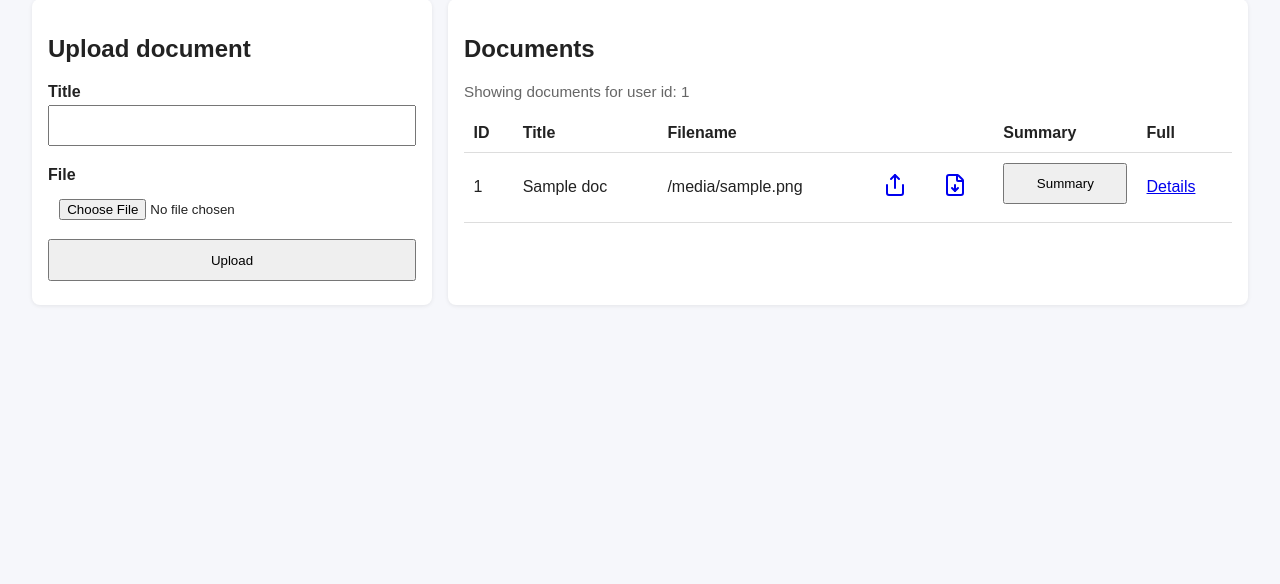
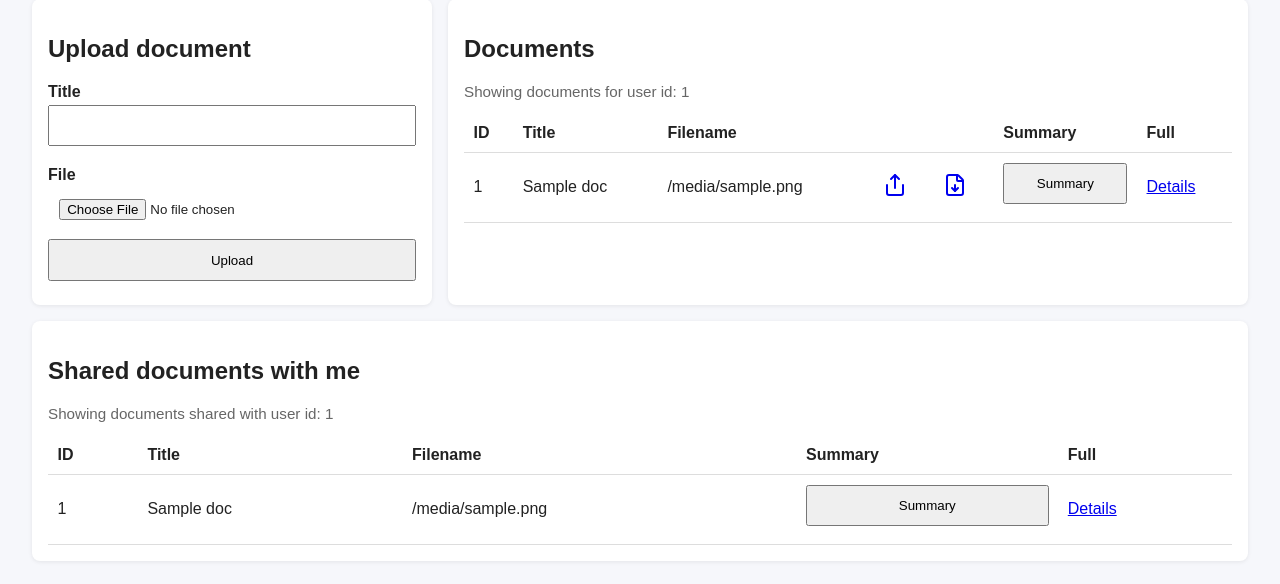
Before and after one commit to rmsr2004/doc-mgmt-platform, a Flask app: template web/templates/documents.html in a window 1280 px wide. Shown: the part 161-745 px from the top of the page. Run offline with Flask 3, Linux system fonts and the light colour scheme; the template is opened without the code that fills it: most values are stand-ins (such as "Sample title", 1, 10 or a date in 2020).

Commit message:
feat: list docs shared with me

```diff
--- a/web/static/script.js
+++ b/web/static/script.js
@@ -18,7 +18,6 @@ document.addEventListener("DOMContentLoaded", () => {
     const buttons = document.querySelectorAll(".details-btn");
 
     buttons.forEach(btn => {
-
         btn.addEventListener("click", () => {
 
             const title = btn.dataset.title;
@@ -28,14 +27,30 @@ document.addEventListener("DOMContentLoaded", () => {
 
             details.style.display = "block";
 
-            renderTitle(title)
-
+            renderTitle(title, "doc-title")
         });
 
     });
 
-    function renderTitle(title) {
-        const el = document.getElementById("doc-title");
+    const sharedButtons = document.querySelectorAll(".shared-details-btn");
+
+    sharedButtons.forEach(btn => {
+
+        btn.addEventListener("click", () => {
+
+            const title = btn.dataset.title;
+
+            const details = document.getElementById("shared-doc-details");
+            const titleField = document.getElementById("shared-doc-title");
+
+            details.style.display = "block";
+
+            renderTitle(title, "shared-doc-title")
+        });
+    });
+
+    function renderTitle(title, elementId) {
+        const el = document.getElementById(elementId);
         updateField(el, title);
     }
 
--- a/web/static/style.css
+++ b/web/static/style.css
@@ -30,6 +30,10 @@ main {
     border-radius: 8px;
     padding: 1rem;
     box-shadow: 0 1px 4px rgba(0, 0, 0, 0.08);
+}
+
+.card.full-width {
+    grid-column: 1 / -1;
 }
 
 .narrow {
--- a/web/templates/documents.html
+++ b/web/templates/documents.html
@@ -97,6 +97,51 @@
         <p>No documents found.</p>
         {% endif %}
     </div>
+
+    <div class="card full-width">
+        <h2>Shared documents with me</h2>
+        <p class="muted">Showing documents shared with user id: {{ requested_user_id }}</p>
+        {% if shared_documents %}
+        <table>
+            <thead>
+                <tr>
+                    <th>ID</th>
+                    <th>Title</th>
+                    <th>Filename</th>
+                    <th>Summary</th>
+                    <th>Full</th>
+                </tr>
+            </thead>
+            <tbody>
+                {% for doc in shared_documents %}
+                <tr>
+                    <td>{{ doc.id }}</td>
+                    <td>{{ doc.title }}</td>
+                    <td>{{ doc.filename }}</td>
+                    <td>
+                        <button class="shared-details-btn" data-title="{{ doc.title }}">
+                            Summary
+                        </button>
+                    </td>
+                    <td>
+                        <a href="{{ url_for('documents.document_details', document_id=doc.id) }}">
+                            Details
+                        </a>
+                    </td>
+                </tr>
+                {% endfor %}
+            </tbody>
+        </table>
+
+        <div id="shared-doc-details" class="card" style="display:none;">
+            <h3>Document details</h3>
+            <p id="shared-doc-title"></p>
+        </div>
+
+        {% else %}
+        <p>No documents found.</p>
+        {% endif %}
+    </div>
 </section>
 {% endblock %}
 
```
Also changed, not shown: web/app/components/dal/documents.py (+19 -0 lines), web/app/components/document_service/routes.py (+14 -7 lines), web/app/components/document_service/service.py (+21 -0 lines).
